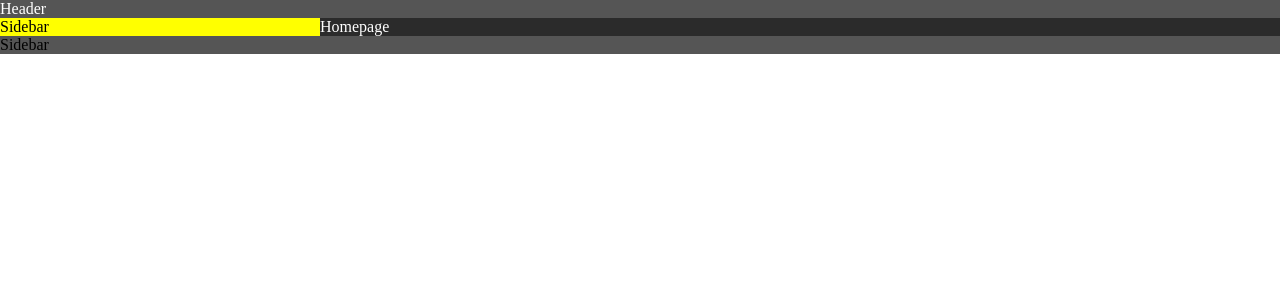
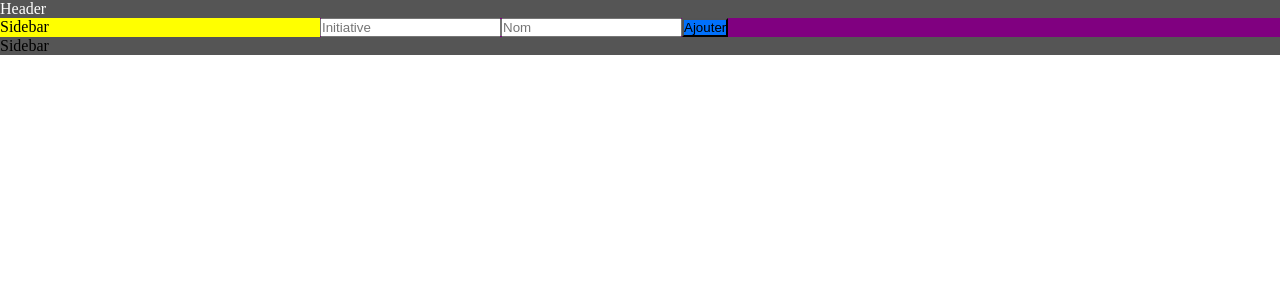
Before and after one commit to my-dungeon-buddy/monorepo, a React (Vite) app in the folder apps/frontend/: page / in a window 1280 px wide. Shown: the top 300 px of the page. Built offline with nearby package versions, Linux system fonts and the light colour scheme.

Commit message:
add tracker

```diff
--- /dev/null
+++ b/apps/frontend/src/components/TrackerForm/index.tsx
@@ -0,0 +1,26 @@
+import React from "react";
+import styled from "styled-components";
+import { colors } from "../colors"
+
+const Wrapper = styled.section`
+ background-color: purple;
+ display: flex;
+`
+
+const Input = styled.input`
+
+`
+
+const Submit = styled.button`
+    background-color: ${colors["primary-100"]};
+`
+
+
+
+export const TrackerForm = () => (
+    <Wrapper>
+        <Input type="number" placeholder="Initiative" />
+        <Input type="text" placeholder="Nom" />
+        <Submit type="submit">Ajouter</Submit>
+    </Wrapper>
+);
--- /dev/null
+++ b/apps/frontend/src/components/colors.ts
@@ -0,0 +1,4 @@
+export const colors = {
+    "primary-100" : "#0171FD",
+    "background-300" : "#54566D"
+}
--- a/apps/frontend/src/pages/Home.tsx
+++ b/apps/frontend/src/pages/Home.tsx
@@ -1,7 +1,8 @@
 import React from 'react';
+import { TrackerForm } from '../components/TrackerForm';
 
 export const Home = () => (
   <div>
-    Homepage
+    <TrackerForm/>
   </div>
 );
```
Also changed, not shown: apps/frontend/src/components/Routes.tsx (renamed from apps/frontend/src/components/Routes.ts).
